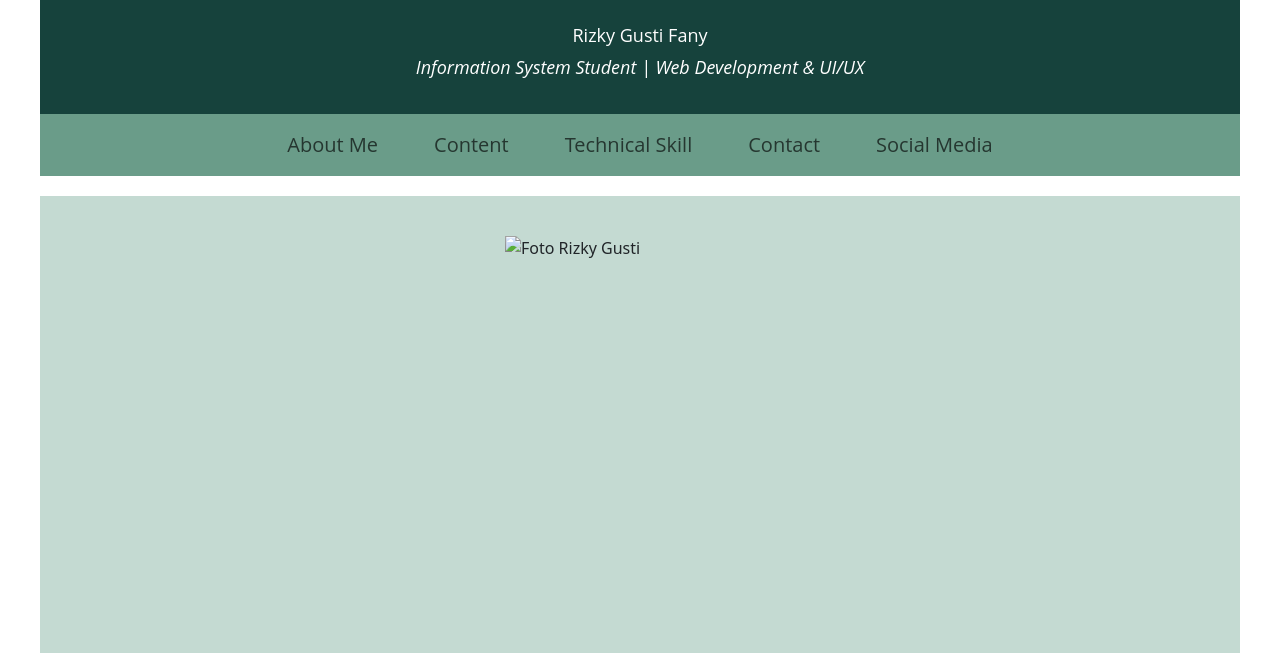
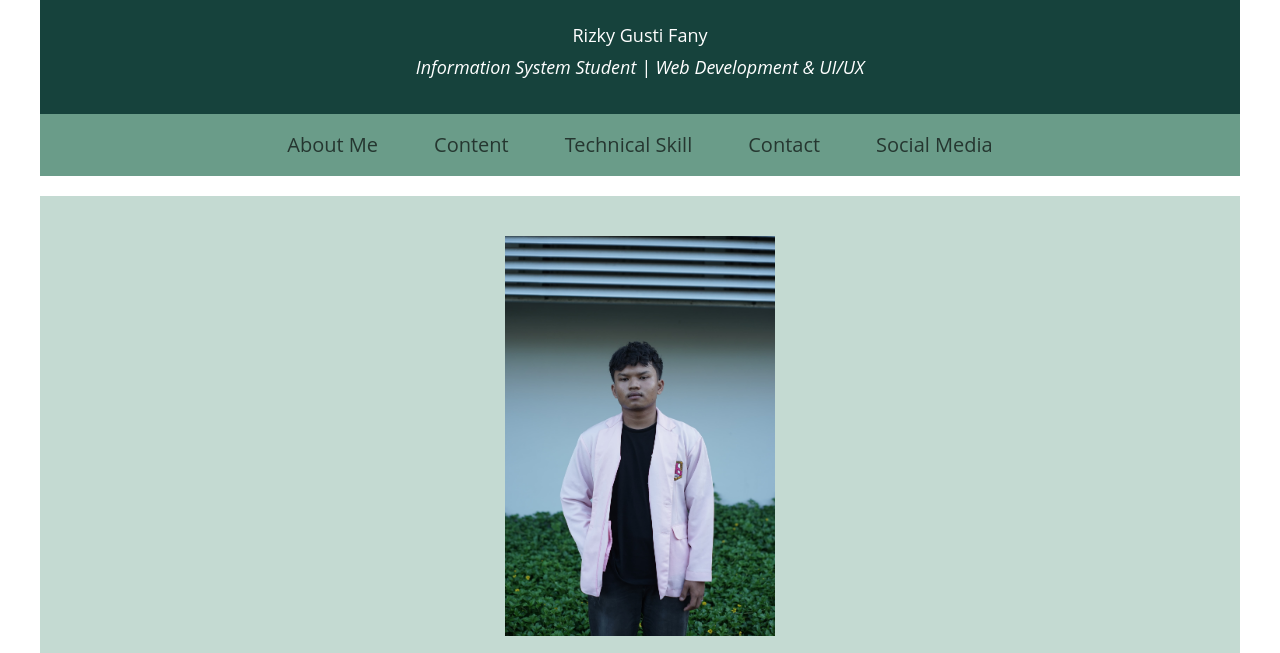
Before and after one commit to bonbonjoyy/portfolio, a plain HTML site: page ma_portfolio.html in a window 1280 px wide. Shown: the part 128-781 px from the top of the page. Drawn offline with nearby package versions, Linux system fonts and the light colour scheme; a web font is replaced by a local one.

Commit message:
first commit

```diff
--- a/ma_portfolio.html
+++ b/ma_portfolio.html
@@ -52,7 +52,7 @@
 
 
     <section>
-        <img src="e:\semantic\d.JPG" alt="Foto Rizky Gusti">
+        <img src="img/d.jpg" alt="Foto Rizky Gusti">
         <figcaption style="text-align: center; margin-bottom: 40px; font-weight: bold;">Hey..!! It's Me</figcaption>
         <h1 id="about" style="margin-bottom: 20px;">About Me</h1>
         <p style="text-align: justify; text-indent: 40px; font-size: 20px;">
```
Also changed, not shown: img/d.jpg (added).
